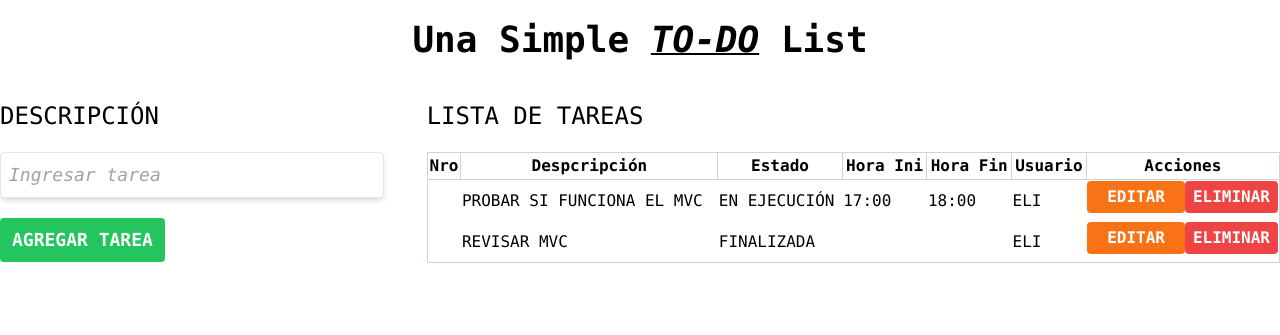
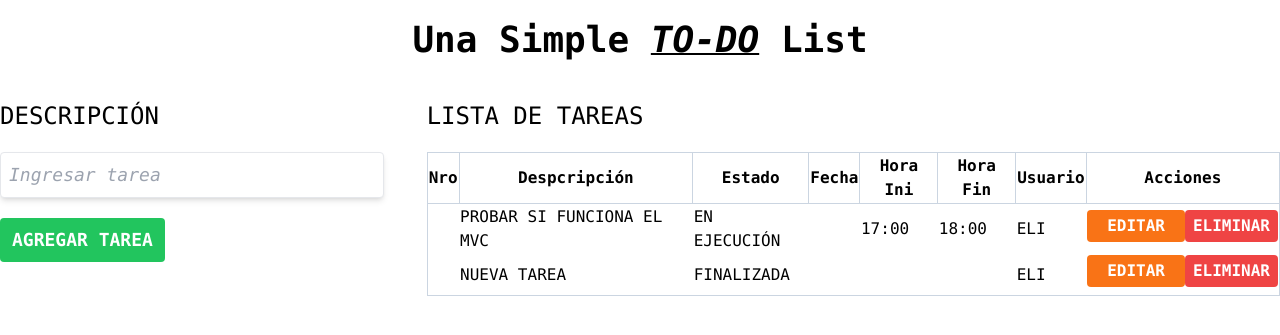
Before and after one commit to EliFullStack/developers, a PHP site: page / in a window 1280 px wide. Shown: the top 335 px of the page. Run offline with PHP 8.4, Linux system fonts and the light colour scheme; some libraries are stand-ins or nearby versions.

Commit message:
changes in model and views

```diff
--- a/phpInitialDemo-main/app/models/Tarea.php
+++ b/phpInitialDemo-main/app/models/Tarea.php
@@ -3,6 +3,7 @@ class Tarea {
 
     private $titulo;
     private $estado;
+    private $date;
     private $horaInicio;
     private $horaFin;
     private $usuario;
@@ -25,6 +26,16 @@ class Tarea {
     public function setEstado($estado): void
     {
         $this->estado = $estado;
+    }
+
+    public function getDate()
+    {
+        return $this->date;
+    }
+
+    public function setDate($date): void
+    {
+        $this->date = $date;
     }
 
     public function getHoraInicio()
--- a/phpInitialDemo-main/app/views/scripts/tareas/listarTarea.phtml
+++ b/phpInitialDemo-main/app/views/scripts/tareas/listarTarea.phtml
@@ -10,8 +10,11 @@
         <option value="Finalizada" <?php echo $this->tarea->getEstado()=="Finalizada" ? "selected": "" ?>>Finalizada</option>
     </select>
     <br>
+    <label class="mr-5" for="">Fecha:</label>
+    <input type="date" name="date" min="2022-01-01" max="2025-12-31" id="" value="<?php echo $this->tarea->getDate() ?> ">
+    <br>
     <label class="mr-5" for="">Hora inicio:</label>
-    <input type="time" name="horaInicio" min="08:00" max="20:00" step="3600" id="" value="<?php echo $this->tarea->getHoraInicio() ?> ">
+    <input type="time" name="horaInicio" min="08:00" max="20:00" id="" value="<?php echo $this->tarea->getHoraInicio() ?> ">
     <br>
     <label class="mr-5" for="">Hora fin:</label>
     <input type="time" name="horaFin" min="08:00" max="20:00" step="3600" id="" value="<?php echo $this->tarea->getHoraFin() ?> ">
--- a/phpInitialDemo-main/app/views/scripts/tareas/listarTareas.phtml
+++ b/phpInitialDemo-main/app/views/scripts/tareas/listarTareas.phtml
@@ -19,6 +19,7 @@
                     <th class="border border-slate-300" scope="col">Nro</th>
                     <th class="border border-slate-300" scope="col">Despcripción</th>
                     <th class="border border-slate-300" scope="col">Estado</th>
+                    <th class="border border-slate-300" scope="col">Fecha</th>
                     <th class="border border-slate-300" scope="col">Hora Ini</th>
                     <th class="border border-slate-300" scope="col">Hora Fin</th>
                     <th class="border border-slate-300" scope="col">Usuario</th>
@@ -38,6 +39,7 @@
                     <th></th>
                     <td><p><?php echo $tarea->getTitulo(); ?> </p></td>
                     <td><p><?php echo $tarea->getEstado(); ?> </p></td>
+                    <td><p><?php echo $tarea->getDate(); ?> </p></td>
                     <td><p><?php echo $tarea->getHoraInicio(); ?> </p></td>
                     <td><p><?php echo $tarea->getHoraFin(); ?> </p></td>
                     <td><p><?php echo $tarea->getUsuario(); ?> </p></td>
--- a/phpInitialDemo-main/web/json/tareas.json
+++ b/phpInitialDemo-main/web/json/tareas.json
@@ -5,7 +5,7 @@
         "horaFin": "18:00",
         "usuario": "Eli "
     },
-    "Revisar MVC  ": {
+    "nueva tarea  ": {
         "estado": "Finalizada",
         "horaInicio": "",
         "horaFin": "",
```
